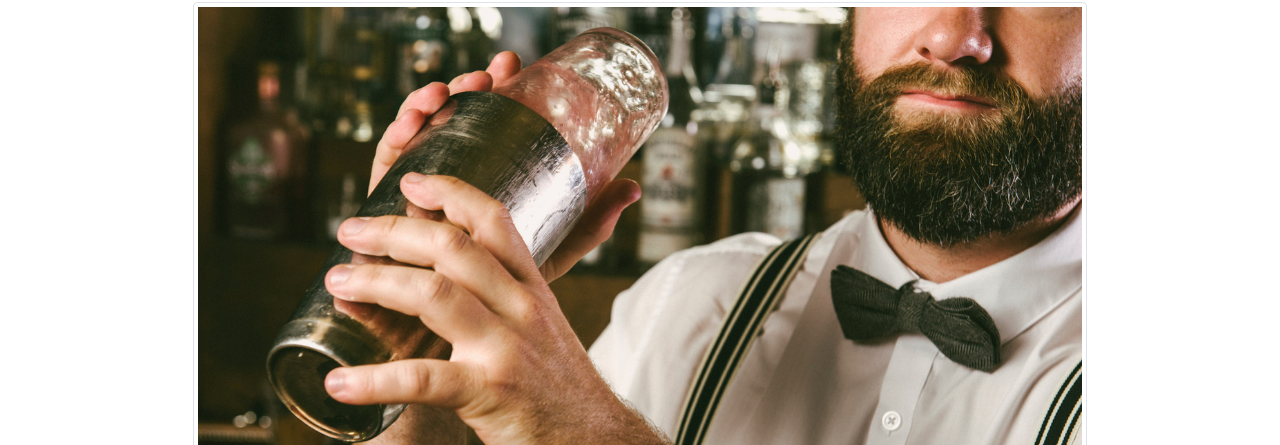
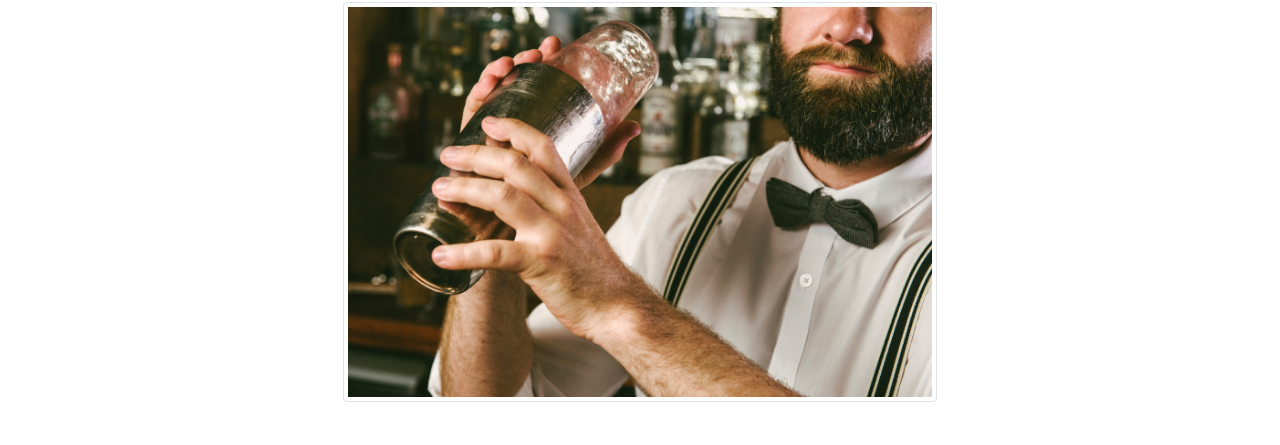
Before and after one commit to no44a/bartender.ing, a website: page pages/sobre-nosotros.html in a window 1280 px wide. Shown: the part 237-682 px from the top of the page. Drawn offline with nearby package versions, Linux system fonts and the light colour scheme.

Commit message:
Update sobre-nosotros.html

```diff
--- a/pages/sobre-nosotros.html
+++ b/pages/sobre-nosotros.html
@@ -33,7 +33,7 @@
   <div class="container-fluid text-center my-5">
     <h1>La historia de Bartender.ing</h1>
     <div class="d-flex justify-content-center">
-      <img src="../imgs/fondosobre.jpg" alt="Bartender mezclando trago" class="img-fluid img-thumbnail" style="max-width: 100%; max-height: 600px;">
+      <img src="../imgs/fondosobre.jpg" alt="Bartender mezclando trago" class="img-fluid img-thumbnail" style="max-width: 100%; max-height: 400px;">
     </div>
   </div>
 
```
